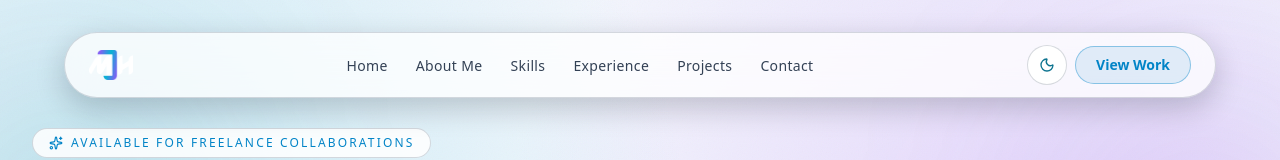
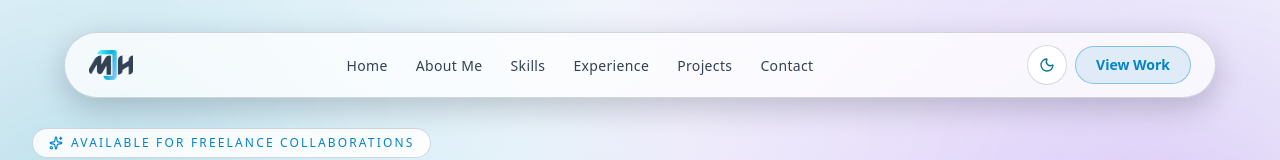
Before and after one commit to mjh-shikder/Next-Portfolio-mjh, a Next.js app: page / in a window 1280 px wide. Shown: the top 160 px of the page. Built offline with nearby package versions, Linux system fonts and the light colour scheme.

Commit message:
Dynamic Logo added

```diff
--- a/src/components/Navbar.jsx
+++ b/src/components/Navbar.jsx
@@ -3,9 +3,11 @@
 import Image from "next/image";
 import { useEffect, useState } from "react";
 import ThemeToggleButton from "@/components/theme/ThemeToggleButton";
+import { useTheme } from "@/components/theme/ThemeProvider";
 
 export default function Navbar() {
   const [scrolled, setScrolled] = useState(false);
+  const { resolvedTheme } = useTheme();
 
   useEffect(() => {
     const handleScroll = () => setScrolled(window.scrollY > 50);
@@ -39,7 +41,13 @@ export default function Navbar() {
               className="flex cursor-pointer items-center gap-2"
               onClick={(event) => handleLinkClick(event, "#home")}
             >
-              <Image src="/mjhLogo.png" alt="MJH logo" width={44} height={44} />
+              <Image
+                src={resolvedTheme === "dark" ? "/logo-dark.png" : "/logo-light.png"}
+                alt="MJH logo"
+                width={44}
+                height={44}
+                priority
+              />
             </button>
 
             <ul className="hidden items-center gap-7 md:flex">
```
Also changed, not shown: public/logo-dark.png (added), public/logo-light.png (added).
